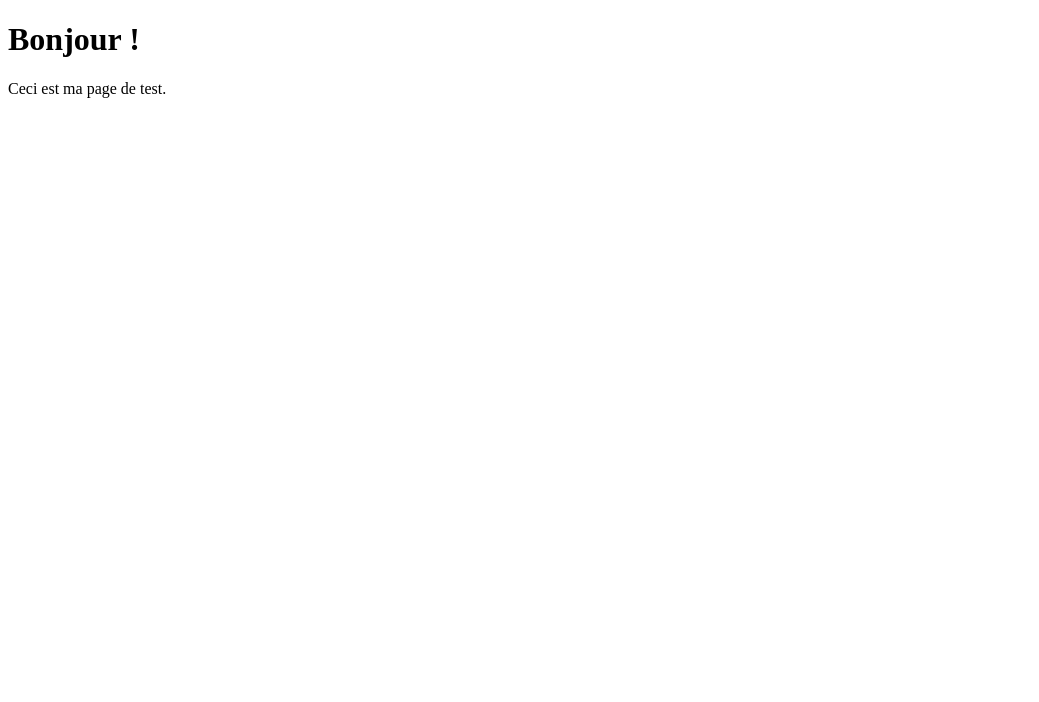
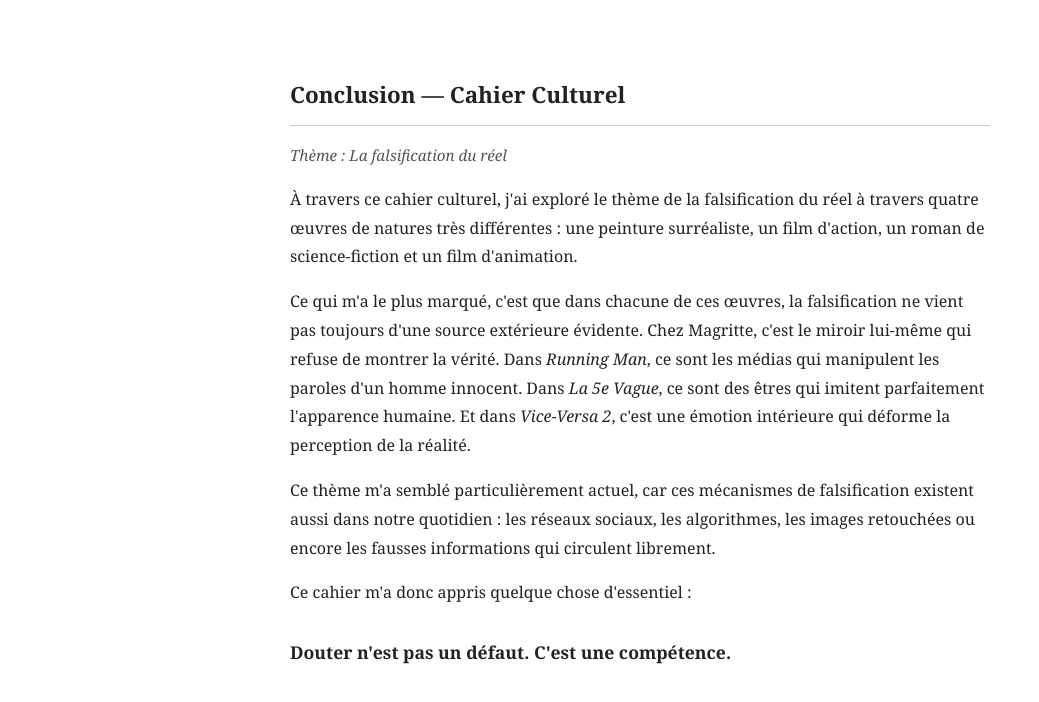
Before and after one commit to SABINE1718/ma-page, a plain HTML site: page index.html in a window 1280 px wide. Shown: the whole page, without its empty margins (0-1039 px from the left). Drawn offline with Linux system fonts and the light colour scheme.

Commit message:
Update index.html

```diff
--- a/index.html
+++ b/index.html
@@ -2,10 +2,45 @@
 <html lang="fr">
 <head>
   <meta charset="UTF-8">
-  <title>Ma page test</title>
+  <title>Cahier Culturel — La falsification du réel</title>
+  <style>
+    body {
+      font-family: Georgia, serif;
+      max-width: 700px;
+      margin: 40px auto;
+      padding: 20px;
+      line-height: 1.8;
+      color: #222;
+    }
+    h1 {
+      font-size: 1.4em;
+      border-bottom: 1px solid #ccc;
+      padding-bottom: 10px;
+    }
+    .accroche {
+      font-style: italic;
+      color: #555;
+      font-size: 0.95em;
+    }
+    .phrase-cle {
+      font-weight: bold;
+      font-size: 1.1em;
+      margin-top: 30px;
+    }
+  </style>
 </head>
 <body>
-  <h1>Bonjour !</h1>
-  <p>Ceci est ma page de test.</p>
+  <h1>Conclusion — Cahier Culturel</h1>
+  <p class="accroche">Thème : La falsification du réel</p>
+
+  <p>À travers ce cahier culturel, j'ai exploré le thème de la falsification du réel à travers quatre œuvres de natures très différentes : une peinture surréaliste, un film d'action, un roman de science-fiction et un film d'animation.</p>
+
+  <p>Ce qui m'a le plus marqué, c'est que dans chacune de ces œuvres, la falsification ne vient pas toujours d'une source extérieure évidente. Chez Magritte, c'est le miroir lui-même qui refuse de montrer la vérité. Dans <em>Running Man</em>, ce sont les médias qui manipulent les paroles d'un homme innocent. Dans <em>La 5e Vague</em>, ce sont des êtres qui imitent parfaitement l'apparence humaine. Et dans <em>Vice-Versa 2</em>, c'est une émotion intérieure qui déforme la perception de la réalité.</p>
+
+  <p>Ce thème m'a semblé particulièrement actuel, car ces mécanismes de falsification existent aussi dans notre quotidien : les réseaux sociaux, les algorithmes, les images retouchées ou encore les fausses informations qui circulent librement.</p>
+
+  <p>Ce cahier m'a donc appris quelque chose d'essentiel :</p>
+
+  <p class="phrase-cle">Douter n'est pas un défaut. C'est une compétence.</p>
 </body>
 </html>
```
